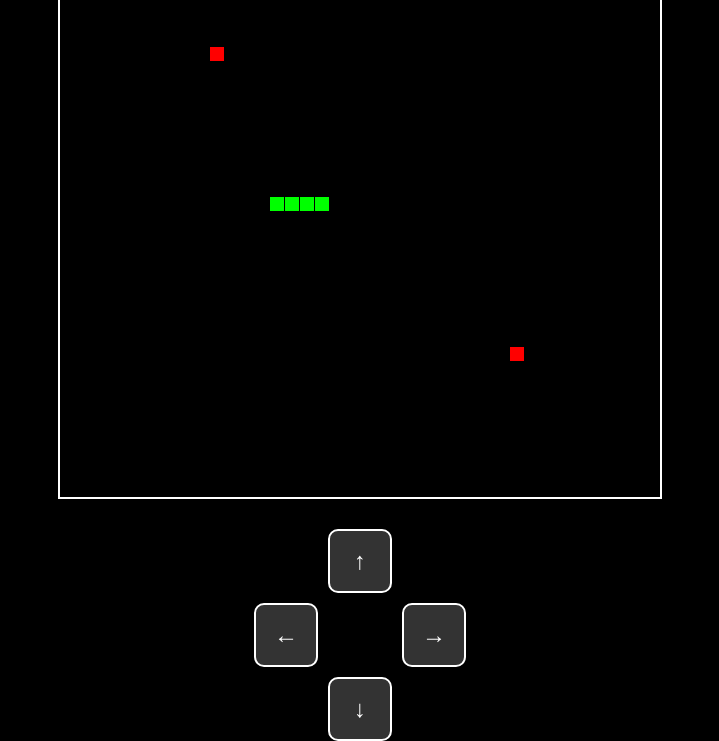
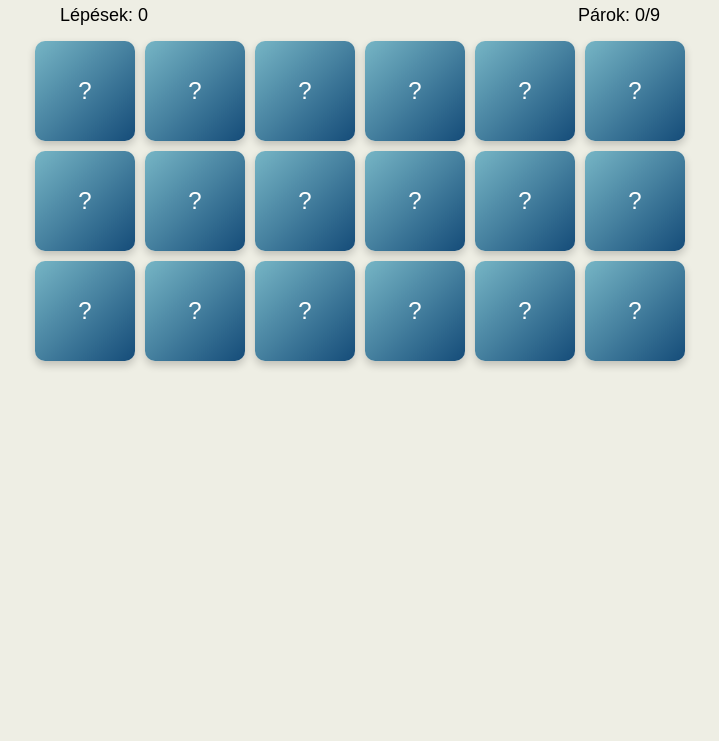
Before and after one commit to ateszk0/bemutatkozooldal, a plain HTML site: page IIIIllllllIIII11111lllllIIIIII.html in a window 1280 px wide. Shown: the part 101-842 px from the top of the page, without its empty margins (280-999 px from the left). After the commit the page ends 800 px from the top, so only its background shows below. Drawn offline with Linux system fonts and the light colour scheme.

Commit message:
Update IIIIllllllIIII11111lllllIIIIII.html

```diff
--- a/IIIIllllllIIII11111lllllIIIIII.html
+++ b/IIIIllllllIIII11111lllllIIIIII.html
@@ -1,222 +1,321 @@
 <!DOCTYPE html>
-<html>
+<html lang="en">
 <head>
-  <title>Kígyók kígyóznak - The game</title>
+    <meta charset="UTF-8">
+    <meta name="viewport" content="width=device-width, initial-scale=1.0">
+    <title>Cigo memo</title>
     <style>
-    html, body {
-      height: 100%;
-      margin: 0;
+        body {
             font-family: Arial, sans-serif;
-    }
-    body {
-      background: black;
+            background-color: #eeeee4;
             display: flex;
             flex-direction: column;
             align-items: center;
+            padding: 20px;
+        }
+
+        h1 {
+            color: #333;
+            margin-bottom: 20px;
+        }
+
+        .game-info {
+            display: flex;
+            justify-content: space-between;
+            width: 600px;
+            margin-bottom: 15px;
+            font-size: 18px;
+        }
+
+        .game-board {
+            display: grid;
+            grid-template-columns: repeat(6, 100px);
+            grid-gap: 10px;
+            perspective: 1000px;
+        }
+
+        .card {
+            width: 100px;
+            height: 100px;
+            position: relative;
+            transform-style: preserve-3d;
+            transition: transform 0.6s;
+            cursor: pointer;
+        }
+
+        .card.flipped {
+            transform: rotateY(180deg);
+        }
+
+        .card.matched {
+            transform: rotateY(180deg);
+            cursor: default;
+        }
+
+        .card-face {
+            position: absolute;
+            width: 100%;
+            height: 100%;
+            backface-visibility: hidden;
+            border-radius: 10px;
+            display: flex;
             justify-content: center;
+            align-items: center;
+            box-shadow: 0 4px 8px rgba(0, 0, 0, 0.2);
         }
-    canvas {
-      border: 2px solid white;
-      margin-bottom: 10px;
+
+        .card-front {
+            background: linear-gradient(45deg, #063970, #abdbe3);
+            transform: rotateY(180deg);
         }
-    #score {
+
+        .card-back {
+            background: linear-gradient(135deg, #76b5c5, #154c79);
+            font-size: 24px;
             color: white;
-      font-size: 24px;
-      margin-bottom: 10px;
         }
-    .controls {
-      display: grid;
-      grid-template-areas:
-        ". up ."
-        "left . right"
-        ". down .";
-      gap: 10px;
+
+        .card-front img {
+            width: 90%;
+            height: 90%;
+            object-fit: cover;
+            border-radius: 8px;
+        }
+
+        .win-message {
+            position: fixed;
+            top: 0;
+            left: 0;
+            width: 100%;
+            height: 100%;
+            background-color: rgba(0, 0, 0, 0.8);
+            display: flex;
+            flex-direction: column;
+            justify-content: center;
+            align-items: center;
+            color: white;
+            font-size: 36px;
+            z-index: 100;
+            opacity: 0;
+            pointer-events: none;
+            transition: opacity 0.5s;
+        }
+
+        .win-message.show {
+            opacity: 1;
+            pointer-events: all;
+        }
+
+        .win-message button {
             margin-top: 20px;
+            padding: 10px 20px;
+            font-size: 20px;
+            background-color: #6e8efb;
+            color: white;
+            border: none;
+            border-radius: 5px;
+            cursor: pointer;
         }
-    .btn {
-      width: 60px;
-      height: 60px;
-      background: #333;
-      color: white;
-      border: 2px solid white;
-      border-radius: 10px;
-      font-size: 24px;
-      display: flex;
-      align-items: center;
-      justify-content: center;
-      cursor: pointer;
-      user-select: none;
+
+        .win-message button:hover {
+            background-color: #5a7df0;
         }
-    #up { grid-area: up; }
-    #left { grid-area: left; }
-    #right { grid-area: right; }
-    #down { grid-area: down; }
+
+        @keyframes matchAnimation {
+            0% { transform: rotateY(180deg) scale(1); }
+            50% { transform: rotateY(180deg) scale(1.1); }
+            100% { transform: rotateY(180deg) scale(1); }
+        }
+
+        .card.matched .card-front {
+            animation: matchAnimation 0.5s ease-in-out;
+        }
     </style>
 </head>
 <body>
-  <div id="score">Apples eaten: 0</div>
-  <canvas width="600" height="600" id="game"></canvas>
+    <h1>Cintanyer memo gameszko</h1>
+    <div class="game-info">
+        <div>Lépések: <span id="moves">0</span></div>
+        <div>Párok: <span id="matches">0</span>/9</div>
+    </div>
+    <div class="game-board" id="gameBoard"></div>
 
-  <div class="controls">
-    <div class="btn" id="up">↑</div>
-    <div class="btn" id="left">←</div>
-    <div class="btn" id="right">→</div>
-    <div class="btn" id="down">↓</div>
+    <div class="win-message" id="winMessage">
+        <h2>GG!</h2>
+        <p>Nyertél <span id="finalMoves">0</span> lépésből!</p>
+        <button id="playAgain">Megin</button>
     </div>
 
     <script>
-const canvas = document.getElementById('game');
-const context = canvas.getContext('2d');
-const grid = 15; // Slightly smaller grid for better mobile play
-const scoreElement = document.getElementById('score');
+        document.addEventListener('DOMContentLoaded', () => {
+            // Game state
+            let cards = [];
+            let hasFlippedCard = false;
+            let lockBoard = false;
+            let firstCard, secondCard;
+            let moves = 0;
+            let matches = 0;
 
-let count = 0;
-let score = 0;
-
-const snake = {
-  x: 300,
-  y: 300,
-  dx: grid,
-  dy: 0,
-  cells: [],
-  maxCells: 4
-};
-
-// Two apples
-const apples = [
-  { x: 150, y: 150 },
-  { x: 450, y: 450 }
+            // Image URLs - REPLACE THESE WITH YOUR OWN IMAGES
+            const cardImages = [
+                '1.jpg',
+                '2.jpg',
+                '3.png',
+                '4.jpg',
+                '5.jpg',
+                '6.jpg',
+                '7.jpg',
+                '8.jpg',
+                '9.jpg',
             ];
 
-function getRandomInt(min, max) {
-  return Math.floor(Math.random() * (max - min)) + min;
+            // Duplicate the images to create pairs
+            const cardDeck = [...cardImages, ...cardImages];
+
+            // Shuffle function
+            function shuffle(array) {
+                for (let i = array.length - 1; i > 0; i--) {
+                    const j = Math.floor(Math.random() * (i + 1));
+                    [array[i], array[j]] = [array[j], array[i]];
+                }
+                return array;
             }
 
-function updateScore() {
-  scoreElement.textContent = `Apples eaten: ${score}`;
+            // Create cards
+            function createBoard() {
+                const gameBoard = document.getElementById('gameBoard');
+                gameBoard.innerHTML = '';
+                cards = [];
+                moves = 0;
+                matches = 0;
+                updateMoves();
+                updateMatches();
+
+                const shuffledCards = shuffle(cardDeck);
+
+                for (let i = 0; i < shuffledCards.length; i++) {
+                    const card = document.createElement('div');
+                    card.classList.add('card');
+
+                    const cardFront = document.createElement('div');
+                    cardFront.classList.add('card-face', 'card-front');
+                    const img = document.createElement('img');
+                    img.src = shuffledCards[i];
+                    img.alt = `Card ${i}`;
+                    cardFront.appendChild(img);
+
+                    const cardBack = document.createElement('div');
+                    cardBack.classList.add('card-face', 'card-back');
+                    cardBack.textContent = '?';
+
+                    card.appendChild(cardFront);
+                    card.appendChild(cardBack);
+
+                    card.addEventListener('click', flipCard);
+
+                    gameBoard.appendChild(card);
+                    cards.push(card);
+                }
             }
 
-function resetGame() {
-  snake.x = 300;
-  snake.y = 300;
-  snake.cells = [];
-  snake.maxCells = 4;
-  snake.dx = grid;
-  snake.dy = 0;
-  score = 0;
-  updateScore();
+            // Flip card
+            function flipCard() {
+                if (lockBoard) return;
+                if (this === firstCard) return;
+                if (this.classList.contains('matched')) return;
 
-  apples[0] = { x: 150, y: 150 };
-  apples[1] = { x: 450, y: 450 };
+                this.classList.add('flipped');
+
+                if (!hasFlippedCard) {
+                    // First click
+                    hasFlippedCard = true;
+                    firstCard = this;
+                    return;
                 }
 
-function loop() {
-  requestAnimationFrame(loop);
-
-  // Game speed (higher = slower)
-  if (++count < 8) return;
-  count = 0;
-
-  context.clearRect(0, 0, canvas.width, canvas.height);
-
-  // Move snake
-  snake.x += snake.dx;
-  snake.y += snake.dy;
-
-  // Wall collision = wrap around
-  if (snake.x < 0) snake.x = canvas.width - grid;
-  if (snake.x >= canvas.width) snake.x = 0;
-  if (snake.y < 0) snake.y = canvas.height - grid;
-  if (snake.y >= canvas.height) snake.y = 0;
-
-  // Track movement
-  snake.cells.unshift({x: snake.x, y: snake.y});
-  if (snake.cells.length > snake.maxCells) {
-    snake.cells.pop();
+                // Second click
+                secondCard = this;
+                moves++;
+                updateMoves();
+                checkForMatch();
             }
 
-  // Draw apples
-  context.fillStyle = 'red';
-  apples.forEach(apple => {
-    context.fillRect(apple.x, apple.y, grid-1, grid-1);
+            // Check for match
+            function checkForMatch() {
+                const firstImg = firstCard.querySelector('img').src;
+                const secondImg = secondCard.querySelector('img').src;
+
+                if (firstImg === secondImg) {
+                    // Match found
+                    disableCards();
+                    matches++;
+                    updateMatches();
+
+                    if (matches === cardImages.length) {
+                        setTimeout(() => {
+                            showWinMessage();
+                        }, 1000);
+                    }
+                } else {
+                    // No match
+                    unflipCards();
+                }
+            }
+
+            // Disable matched cards
+            function disableCards() {
+                firstCard.classList.add('matched');
+                secondCard.classList.add('matched');
+
+                firstCard.removeEventListener('click', flipCard);
+                secondCard.removeEventListener('click', flipCard);
+
+                resetBoard();
+            }
+
+            // Unflip cards
+            function unflipCards() {
+                lockBoard = true;
+
+                setTimeout(() => {
+                    firstCard.classList.remove('flipped');
+                    secondCard.classList.remove('flipped');
+
+                    resetBoard();
+                }, 1000);
+            }
+
+            // Reset board state
+            function resetBoard() {
+                [hasFlippedCard, lockBoard] = [false, false];
+                [firstCard, secondCard] = [null, null];
+            }
+
+            // Update moves counter
+            function updateMoves() {
+                document.getElementById('moves').textContent = moves;
+            }
+
+            // Update matches counter
+            function updateMatches() {
+                document.getElementById('matches').textContent = matches;
+            }
+
+            // Show win message
+            function showWinMessage() {
+                document.getElementById('finalMoves').textContent = moves;
+                document.getElementById('winMessage').classList.add('show');
+            }
+
+            // Play again
+            document.getElementById('playAgain').addEventListener('click', () => {
+                document.getElementById('winMessage').classList.remove('show');
+                createBoard();
             });
 
-  // Draw snake
-  context.fillStyle = 'lime';
-  snake.cells.forEach((cell, index) => {
-    context.fillRect(cell.x, cell.y, grid-1, grid-1);
-
-    // Check apple collision
-    apples.forEach((apple, i) => {
-      if (cell.x === apple.x && cell.y === apple.y) {
-        snake.maxCells++;
-        score++;
-        updateScore();
-        apples[i] = {
-          x: getRandomInt(0, canvas.width/grid) * grid,
-          y: getRandomInt(0, canvas.height/grid) * grid
-        };
-      }
+            // Initialize the game
+            createBoard();
         });
-
-    // Check self collision
-    for (let i = index + 1; i < snake.cells.length; i++) {
-      if (cell.x === snake.cells[i].x && cell.y === snake.cells[i].y) {
-        resetGame();
-      }
-    }
-  });
-}
-
-// Keyboard controls
-document.addEventListener('keydown', e => {
-  if (e.which === 37 && snake.dx === 0) { // Left
-    snake.dx = -grid;
-    snake.dy = 0;
-  }
-  else if (e.which === 38 && snake.dy === 0) { // Up
-    snake.dy = -grid;
-    snake.dx = 0;
-  }
-  else if (e.which === 39 && snake.dx === 0) { // Right
-    snake.dx = grid;
-    snake.dy = 0;
-  }
-  else if (e.which === 40 && snake.dy === 0) { // Down
-    snake.dy = grid;
-    snake.dx = 0;
-  }
-});
-
-// Touch controls
-document.getElementById('up').addEventListener('click', () => {
-  if (snake.dy === 0) {
-    snake.dy = -grid;
-    snake.dx = 0;
-  }
-});
-document.getElementById('left').addEventListener('click', () => {
-  if (snake.dx === 0) {
-    snake.dx = -grid;
-    snake.dy = 0;
-  }
-});
-document.getElementById('right').addEventListener('click', () => {
-  if (snake.dx === 0) {
-    snake.dx = grid;
-    snake.dy = 0;
-  }
-});
-document.getElementById('down').addEventListener('click', () => {
-  if (snake.dy === 0) {
-    snake.dy = grid;
-    snake.dx = 0;
-  }
-});
-
-// Start game
-resetGame();
-requestAnimationFrame(loop);
     </script>
 </body>
 </html>
```
Lines whose indentation alone changed are shown as unchanged.
